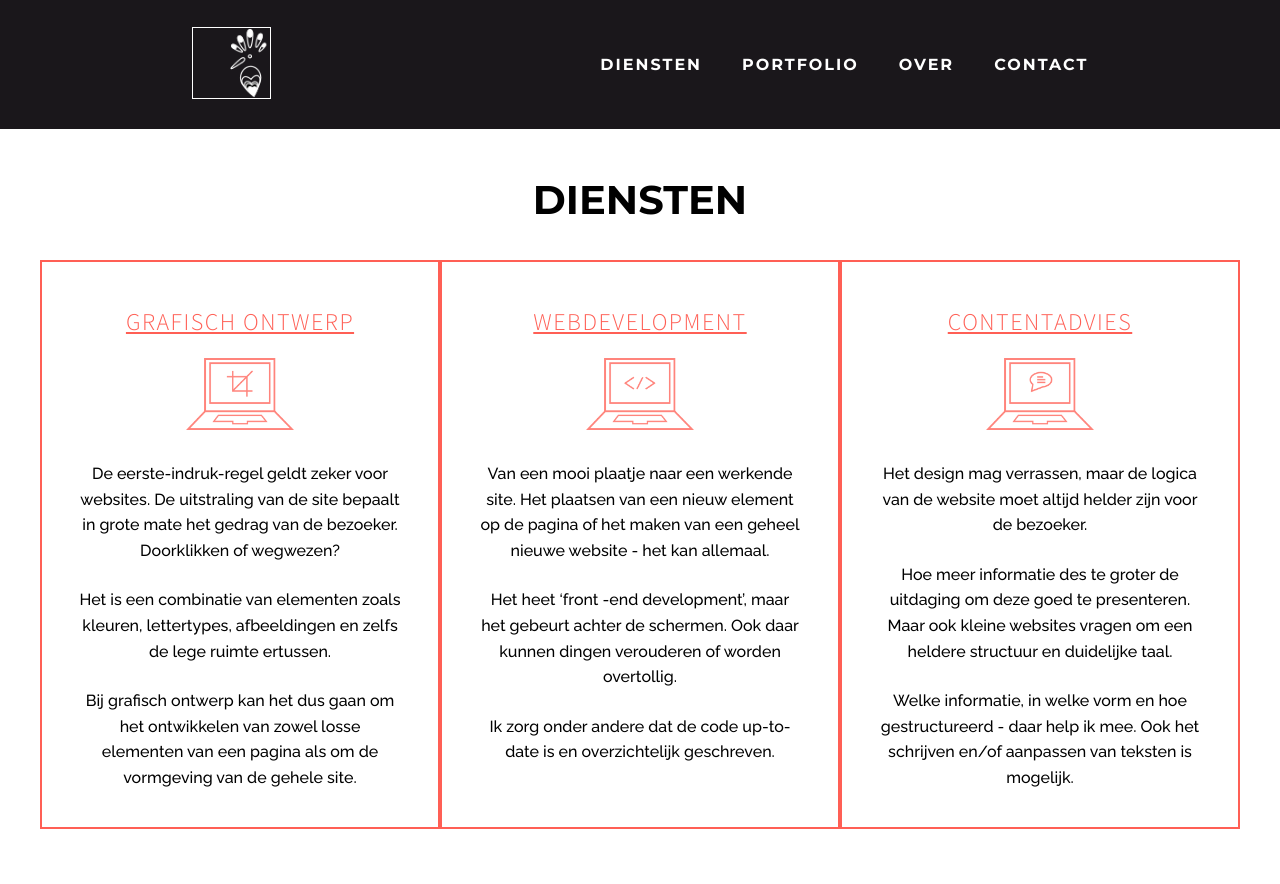
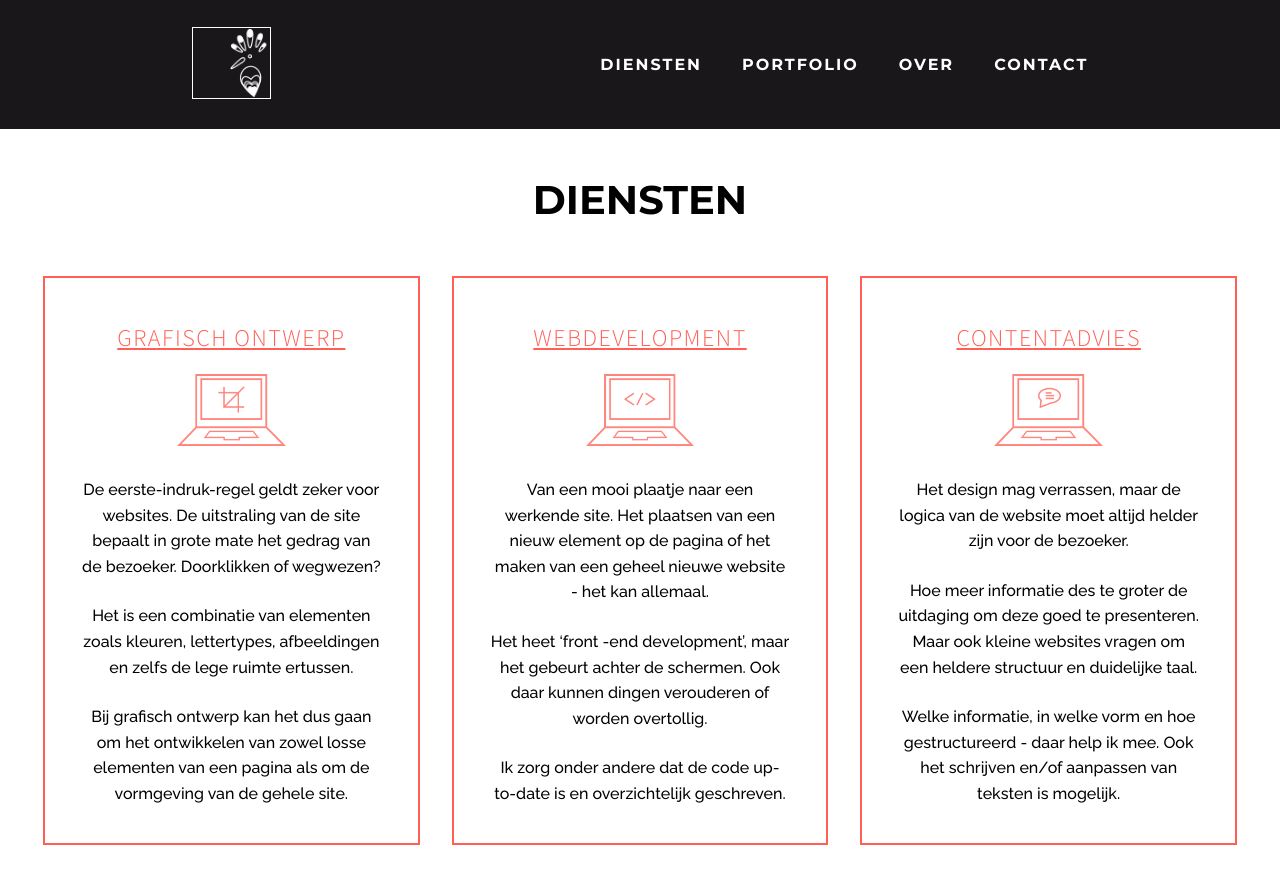
Before and after one commit to juliahop/juliahop.github.io, a Jekyll site: the page built from index.html, in a window 1280 px wide and 900 px high, scrolled down 886 px. Shown: the top 884 px of the window. Built offline with Jekyll 4.4.1, drawn with Linux system fonts in a browser that asks for light colours.

Commit message:
Add flex-wrap

```diff
--- a/_sass/_layout.scss
+++ b/_sass/_layout.scss
@@ -120,13 +120,12 @@
   }
 }
 
+/*-----------------2-------------------------*/
 .content {
   display: flex;
-  justify-content: space-around;
-
-  @media (min-width: 75em) {
-    justify-content: center;
-  }
+  justify-content: center;
+  margin-bottom: 3em;
+  flex-wrap: wrap;
 
   @media (max-width: 50em) {
     display: block;
@@ -134,35 +133,19 @@
   }
 }
 
-
 .article {
   border: 2px solid var(--color-1-dark);
   flex: 1 1 350px;
   max-width: 400px;
   padding: 3rem;
   text-align: center;
-  // width: 25%;
-
-  // &:nth-child(2) {
-  //   margin-left: 4rem;
-  //   margin-right: 4rem;
-  //
-  //   @media (max-width: 50em) {
-  //     margin-left: 0;
-  //     margin-right: 0;
-  //   }
-  // }
+  margin: 2rem;
 
   @media (max-width: 50em) {
     width: inherit;
     margin: 4rem auto;
   }
 }
-
-// .article::after {
-//   content: "―";
-//   color: var(--color-1-dark);
-// }
 
 .article__heading {
   color: var(--color-1-dark);
@@ -190,11 +173,7 @@
   padding: 1.5rem;
 }
 
-.article__txt:last-child {
-  // margin-bottom: 3rem;
-}
-
-/* home--3 */
+/*-----------------3-------------------------*/
 .home--3 {
   background-color: var(--color-2);
 }
@@ -203,17 +182,10 @@
   color: var(--white);
 }
 
-.home--3 .content {
-  flex-wrap: wrap;
-}
-
-/* portfolio */
 .portfolio-item {
-  flex: 1 0 350px;
-  // margin-right: 4rem;
-  margin-bottom: 4rem;
-  max-width: 400px;
-  // width: 25%;
+  flex: 1 0 95rem;
+  margin: 4rem;
+  max-width: 50rem; /* 400px */
 
   @media (max-width: 50em) {
     display: block;
@@ -223,9 +195,9 @@
 
 .portfolio-item__link {
   display: block;
-  position: relative;
   margin: 0 auto;
   max-width: 400px;
+  position: relative;
 }
 
 .caption {
@@ -250,3 +222,5 @@
   font-size: 5em;
   color: var(--white);
 }
+
+/*-----------------4-------------------------*/
```
